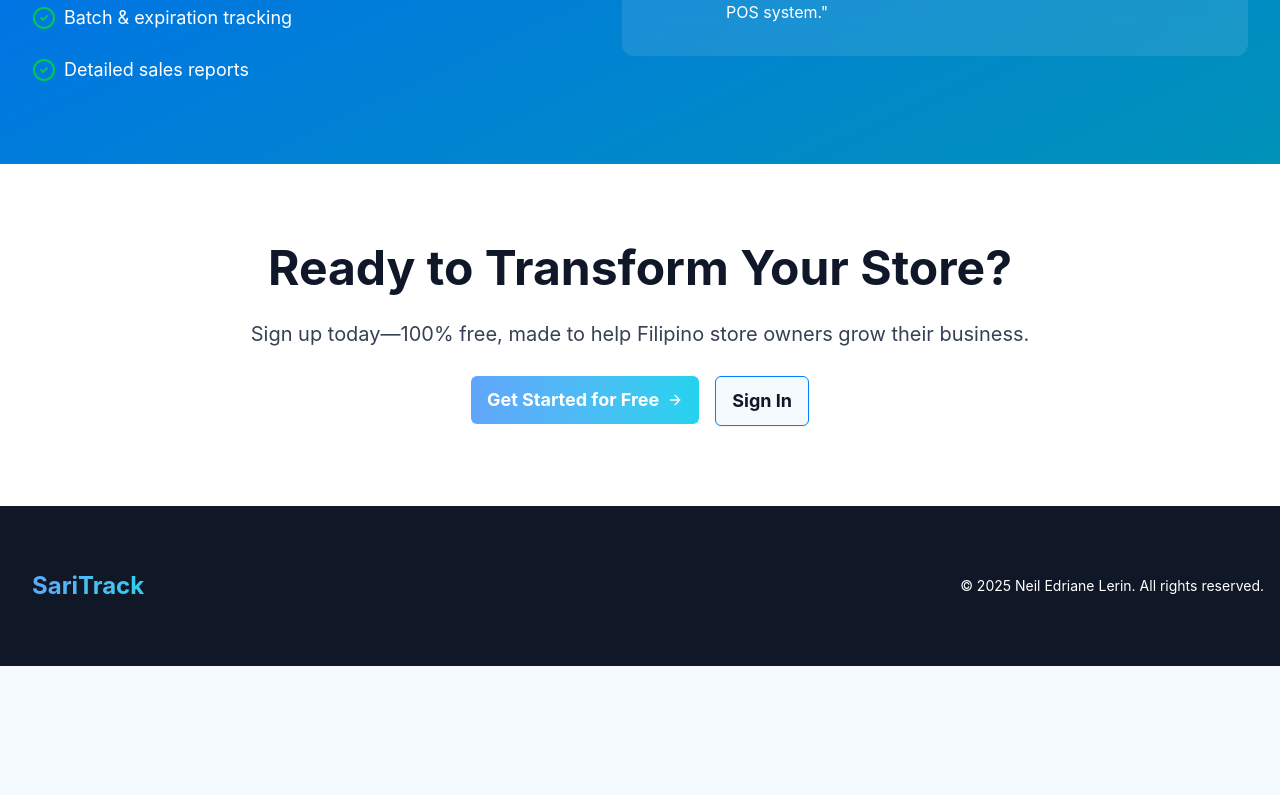
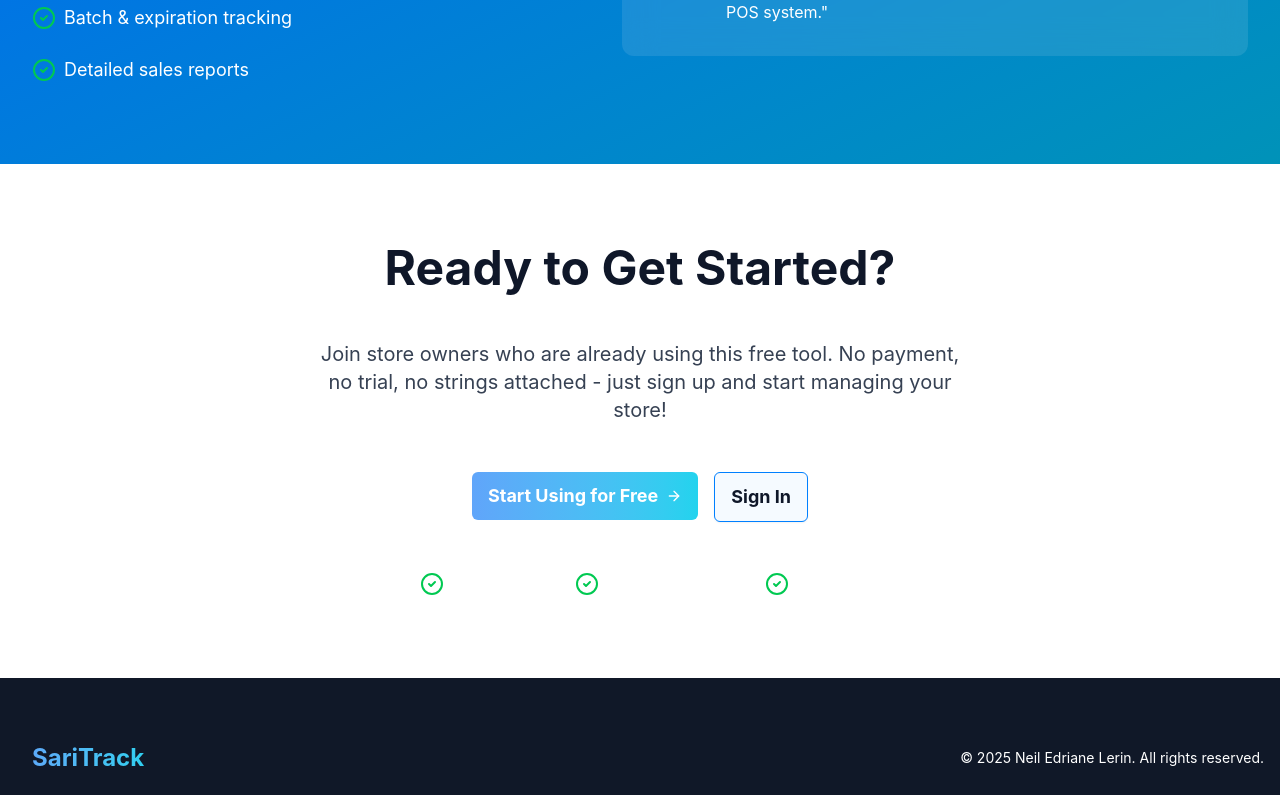
Before and after one commit to neillerin99/sari-track-frontend, a React (Vite) app: page / in a window 1280 px wide. Shown: the part 2118-2913 px from the top of the page. Before the commit the page ends 2784 px from the top, so only its background shows below. Built offline with nearby package versions, Linux system fonts and the light colour scheme.

Commit message:
feat: CTA section updates
-removed BenefitsRow and refactored chip ui component
-ui updates for CTA section

```diff
--- a/src/components/ui/chip.tsx
+++ b/src/components/ui/chip.tsx
@@ -8,7 +8,7 @@
   return (
     <div
       className={cn(
-        "px-4 py-2 rounded-full text-center font-bold text-white w-fit",
+        "rounded-full text-center font-bold text-white w-fit",
         className
       )}
       {...props}
--- a/src/features/home/components/sections/Action.tsx
+++ b/src/features/home/components/sections/Action.tsx
@@ -1,19 +1,21 @@
 import Wrapper from "@/components/common/Wrapper";
 import { Button } from "@/components/ui/button";
+import Chip from "@/components/ui/chip";
 import { useNavigate } from "@tanstack/react-router";
-import { ArrowRight } from "lucide-react";
+import { ArrowRight, CircleCheck } from "lucide-react";
 
 export default function Action() {
   const navigate = useNavigate();
   return (
     <div className="min-h-56 items-center py-20  bg-white dark:bg-gray-900 transition-colors duration-300 px-8">
-      <Wrapper className="flex flex-col gap-7">
+      <Wrapper className="flex flex-col gap-12 items-center">
         <h2 className="sm:text-5xl text-2xl font-bold text-center">
-          Ready to Transform Your Store?
+          Ready to Get Started?
         </h2>
-        <p className="sm:text-xl text-lg text-(--subtext) text-center">
-          Sign up today—100% free, made to help Filipino store owners grow their
-          business.
+        <p className="sm:text-xl text-lg text-(--subtext) text-center w-[650px]">
+          Join store owners who are already using this free tool. No payment, no
+          trial, no strings attached - just sign up and start managing your
+          store!
         </p>
         <div className="flex sm:flex-row flex-col gap-4 justify-center">
           <Button
@@ -25,7 +27,7 @@
             }
           >
             <span className="flex flex-row items-center">
-              Get Started for Free
+              Start Using for Free
               <ArrowRight className="ml-2 h-6 w-6" />
             </span>
           </Button>
@@ -41,6 +43,20 @@
             Sign In
           </Button>
         </div>
+        <div className="flex flex-row gap-8">
+          <Chip className="flex flex-row gap-2 items-center px-0 ">
+            <CircleCheck className="text-green-500 font-bold" />
+            <p className="text-lg font-normal">100% Free</p>
+          </Chip>
+          <Chip className="flex flex-row gap-2 items-center px-0 ">
+            <CircleCheck className="text-green-500 font-bold" />
+            <p className="text-lg font-normal">No Credit Card</p>
+          </Chip>
+          <Chip className="flex flex-row gap-2 items-center px-0 ">
+            <CircleCheck className="text-green-500 font-bold" />
+            <p className="text-lg font-normal">No Ads</p>
+          </Chip>
+        </div>
       </Wrapper>
     </div>
   );
--- a/src/features/home/components/sections/Benefits.tsx
+++ b/src/features/home/components/sections/Benefits.tsx
@@ -1,9 +1,10 @@
 import Wrapper from "@/components/common/Wrapper";
 import { benefits } from "../../utils/benefits";
-import BenefitsRow from "../ui/BenefitsRow";
 import { testimonials } from "../../utils/testimonial";
 import type { BenefitTestimonial } from "../../../../models/Testimonial";
 import BenefitsTestimonialRow from "../ui/BenefitsTestimonialRow";
+import Chip from "@/components/ui/chip";
+import { CircleCheck } from "lucide-react";
 
 export default function Benefits() {
   return (
@@ -27,7 +28,10 @@
         business with our system
       </p>
       {benefits.map((benefit: string) => (
-        <BenefitsRow text={benefit} />
+        <Chip className="flex flex-row gap-2 items-center px-0 ">
+          <CircleCheck className="text-green-500 font-bold" />
+          <p className="text-lg font-normal">{benefit}</p>
+        </Chip>
       ))}
     </div>
   );
--- a/src/features/home/components/sections/Hero.tsx
+++ b/src/features/home/components/sections/Hero.tsx
@@ -21,7 +21,7 @@
   const navigate = useNavigate();
   return (
     <div className="flex flex-col justify-center h-full gap-7 flex-1">
-      <Chip className="bg-linear-to-r from-(--text-gradient-from) to-(--text-gradient-to) dark:from-(--text-gradient-from) dark:to-(--text-gradient-to)">
+      <Chip className="px-4 py-2 bg-linear-to-r from-(--text-gradient-from) to-(--text-gradient-to) dark:from-(--text-gradient-from) dark:to-(--text-gradient-to)">
         ✨ Mordern POS System
       </Chip>
       <h1 className="text-5xl font-bold ">
--- a/src/features/home/components/ui/BenefitsRow.tsx
+++ /dev/null
@@ -1,10 +0,0 @@
-import { CircleCheck } from "lucide-react";
-
-export default function BenefitsRow({ text }: { text: string }) {
-  return (
-    <div className="flex flex-row gap-2 items-center">
-      <CircleCheck className="text-green-500 font-bold" />
-      <p className="text-lg">{text}</p>
-    </div>
-  );
-}
```
